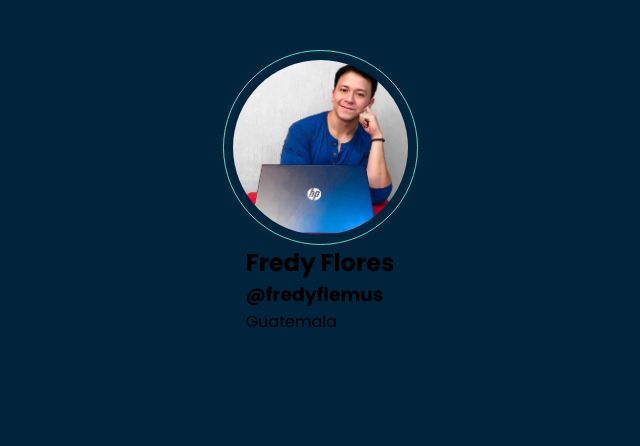
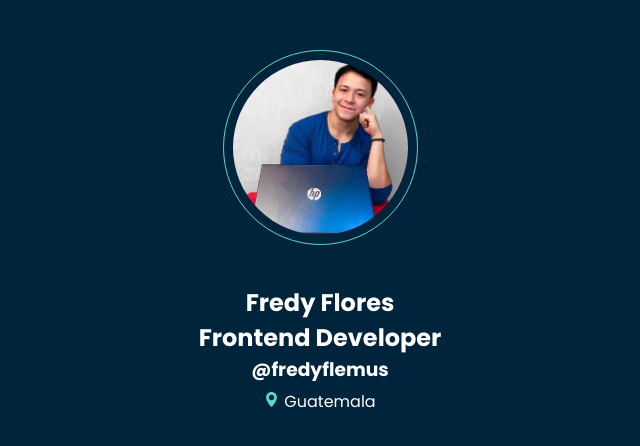
Before and after one commit to fredydlemus/fredyflemus_links, a plain HTML site: page index.html in a window 1280 px wide. Shown: the whole page, without its empty margins (320-960 px from the left). Drawn offline with Linux system fonts and the light colour scheme.

Commit message:
hero image and descripcion

```diff
--- a/css/componentes/hero.css
+++ b/css/componentes/hero.css
@@ -19,3 +19,30 @@
   width: 175px;
   border-radius: 50%;
 }
+
+.hero .descripciones-hero {
+  color: white;
+  margin-top: 40px;
+  display: flex;
+  flex-direction: column;
+  align-items: center;
+}
+
+.hero .descripciones-hero h2 {
+  font-size: 24px;
+}
+
+.hero .descripciones-hero h3 {
+  margin-bottom: 5px;
+}
+
+.hero .descripciones-hero .location {
+  display: inline-block;
+  background-image: url("../../assets/icons/location.svg");
+  background-position: center;
+  background-size: cover;
+  background-repeat: no-repeat;
+  width: 15px;
+  height: 15px;
+  margin-right: 5px;
+}
--- a/index.html
+++ b/index.html
@@ -12,12 +12,13 @@
     <div class="wrapper">
         <section class="hero">
             <div class="foto-hero">
-                <img src="./images/june2021.jpeg" alt="">
+                <img src="./assets/images/june2021.jpeg" alt="">
             </div>
             <div class="descripciones-hero">
                 <h2>Fredy Flores</h2>
+                <h2>Frontend Developer</h2>
                 <h3>@fredyflemus</h3>
-                <p><span></span>Guatemala</p>
+                <p><span class="location"></span>Guatemala</p>
             </div>
             <div class="social">
                 <a href=""><img src="" alt=""></a>
```
Also changed, not shown: assets/icons/location.svg (added), assets/images/june2021.jpeg (renamed from images/june2021.jpeg).
